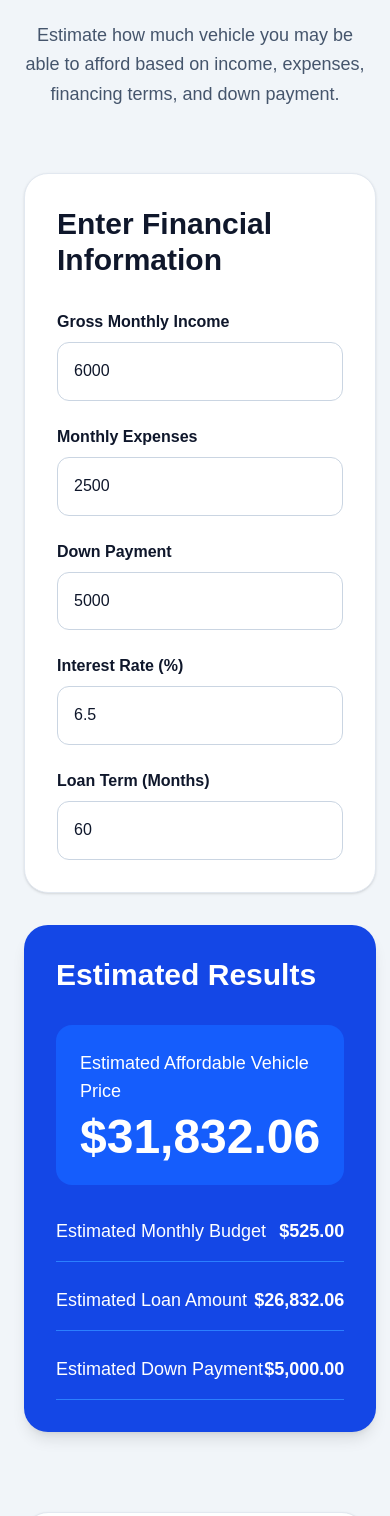
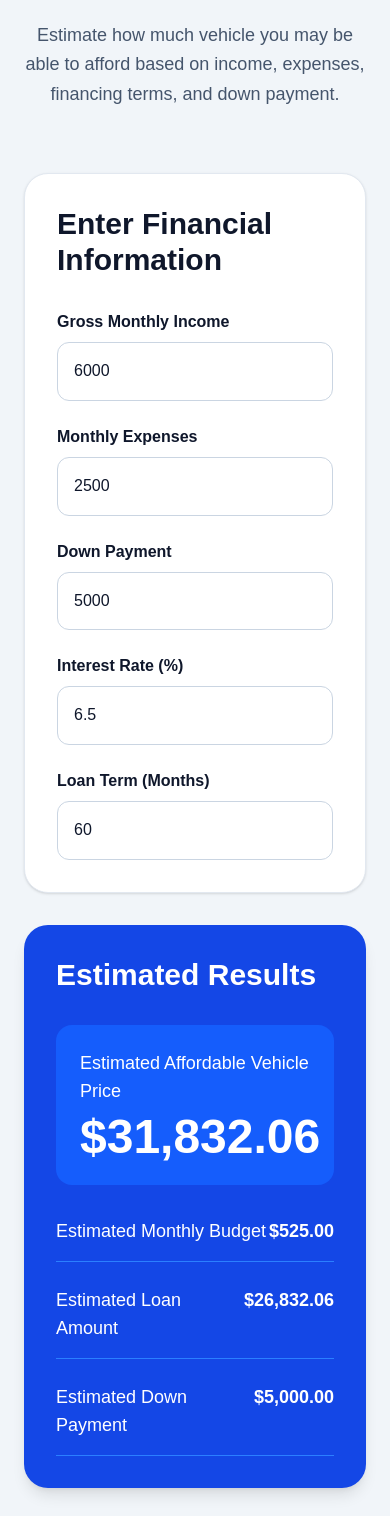
Before and after one commit to 39jorgegonzalez-lab/myloanpreview, a Next.js app: page /car-affordability-calculator in a window 390 px wide. Shown: the part 432-1948 px from the top of the page. Built offline with nearby package versions, Linux system fonts and the light colour scheme.

Commit message:
Fix mobile overflow on car affordability calculator

```diff
--- a/app/car-affordability-calculator/page.tsx
+++ b/app/car-affordability-calculator/page.tsx
@@ -68,7 +68,7 @@ export default function CarAffordabilityCalculator() {
       <section className="max-w-7xl mx-auto px-6 pb-20 grid lg:grid-cols-2 gap-8">
         {/* INPUTS */}
 
-        <div className="bg-white rounded-3xl border border-slate-200 p-8 shadow-sm">
+        <div className="bg-white rounded-3xl border border-slate-200 p-8 shadow-sm w-full overflow-hidden">
           <h2 className="text-3xl font-bold mb-8">
             Enter Financial Information
           </h2>
@@ -150,7 +150,7 @@ export default function CarAffordabilityCalculator() {
 
         {/* RESULTS */}
 
-        <div className="bg-blue-700 text-white rounded-3xl p-8 shadow-lg">
+        <div className="bg-blue-700 text-white rounded-3xl p-8 shadow-lg w-full overflow-hidden">
           <h2 className="text-3xl font-bold mb-8">
             Estimated Results
           </h2>
@@ -238,7 +238,7 @@ export default function CarAffordabilityCalculator() {
             Explore Other Financial Tools
           </h2>
 
-          <div className="grid md:grid-cols-3 gap-8">
+          <div className="grid lg:grid-cols-2 gap-8 w-full">
             <a
               href="/auto-loan-calculator"
               className="bg-white border border-slate-200 rounded-3xl p-8 shadow-sm hover:-translate-y-1 hover:shadow-[0_12px_35px_rgba(29,78,216,0.45)] transition-all duration-300 block"
```
